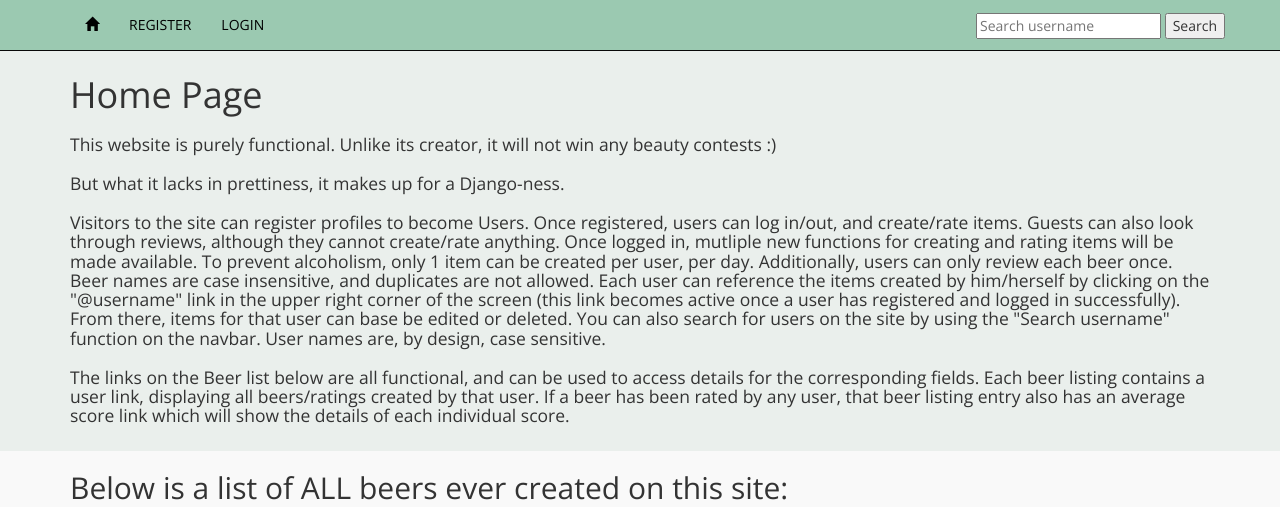
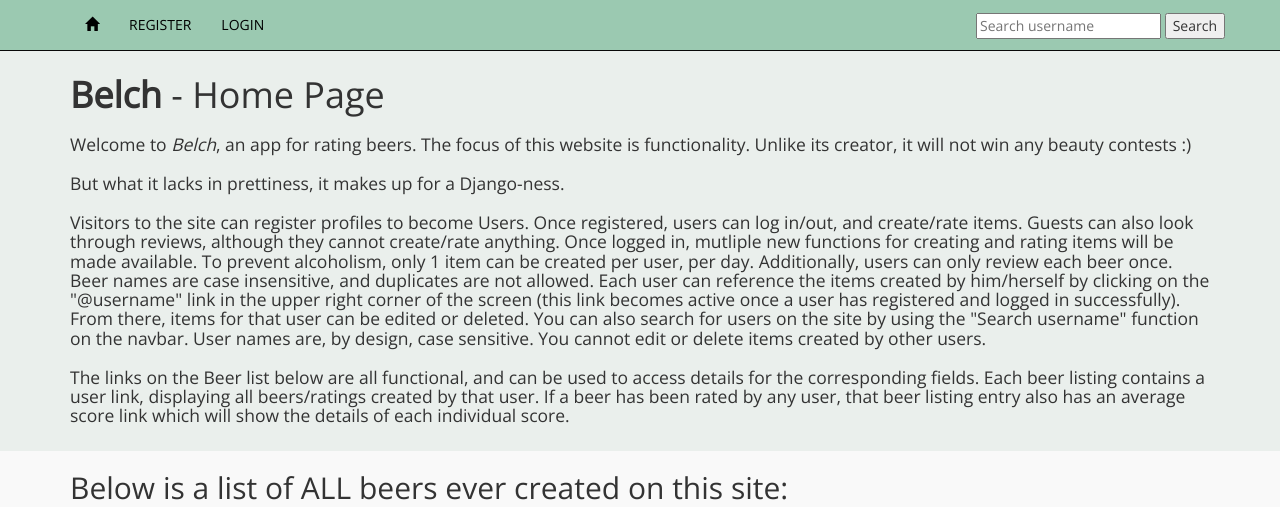
Before and after one commit to bfolks2/Python-Challenge-Beer-API, a Django app: page / in a window 1280 px wide. Shown: the top 507 px of the page. Run offline with Django 3.2, Linux system fonts and the light colour scheme; data comes from the database, SQL or seed files in the repository; both versions use the stored data as it was after the commit; some libraries are stand-ins or nearby versions.

Commit message:
added Belch home page text

```diff
--- a/templates/base.html
+++ b/templates/base.html
@@ -3,7 +3,7 @@
 <html>
   <head>
     <meta charset="utf-8">
-    <title></title>
+    <title>Belch Beer App</title>
     <!-- Latest compiled and minified CSS -->
     <link rel="stylesheet" href="https://maxcdn.bootstrapcdn.com/bootstrap/3.3.7/css/bootstrap.min.css" integrity="sha384-BVYiiSIFeK1dGmJRAkycuHAHRg32OmUcww7on3RYdg4Va+PmSTsz/K68vbdEjh4u" crossorigin="anonymous">
     <!-- Link to CSS -->
--- a/templates/index.html
+++ b/templates/index.html
@@ -5,17 +5,18 @@
       {% if notuser %}
         <h4 class='bg-warning'>Error: @{{username}} is not a registered user on this site.</h4>
       {% endif %}
-      <h1>Home Page</h1>
-      <h3>This website is purely functional.  Unlike its creator, it will not win any beauty contests :) </h3>
+      <h1><strong>Belch</strong> - Home Page</h1>
+      <h3>Welcome to <em>Belch</em>, an app for rating beers.  The focus of this website is functionality.  Unlike its creator,
+      it will not win any beauty contests :) </h3>
       <h3>But what it lacks in prettiness, it makes up for a Django-ness.</h3>
       <h3>Visitors to the site can register profiles to become Users.  Once registered, users can log in/out, and create/rate items.
       Guests can also look through reviews, although they cannot create/rate anything.  Once logged in, mutliple new functions for
       creating and rating items will be made available.  To prevent alcoholism, only 1 item can be created per user, per day.
       Additionally, users can only review each beer once.  Beer names are case insensitive, and duplicates are not allowed.
       Each user can reference the items created by him/herself by clicking on the "@username" link in the upper right corner of the
-      screen (this link becomes active once a user has registered and logged in successfully).  From there, items for that user can base be
+      screen (this link becomes active once a user has registered and logged in successfully).  From there, items for that user can be
       edited or deleted.  You can also search for users on the site by using the "Search username" function on the navbar.
-      User names are, by design, case sensitive.</h3>
+      User names are, by design, case sensitive.  You cannot edit or delete items created by other users.</h3>
 
       <h3>The links on the Beer list below are all functional, and can be used to access details for the corresponding fields.
       Each beer listing contains a user link, displaying all beers/ratings created by that user.
```
Also changed, not shown: db.sqlite3.
